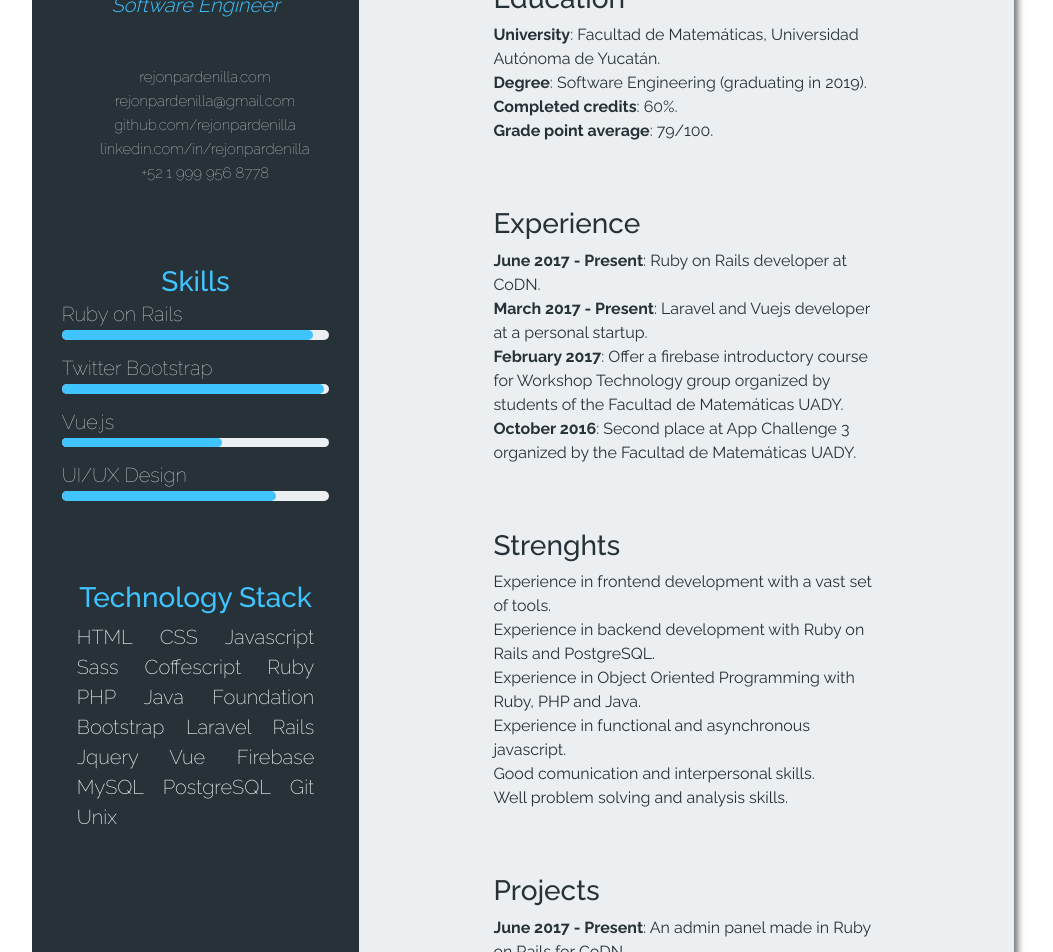
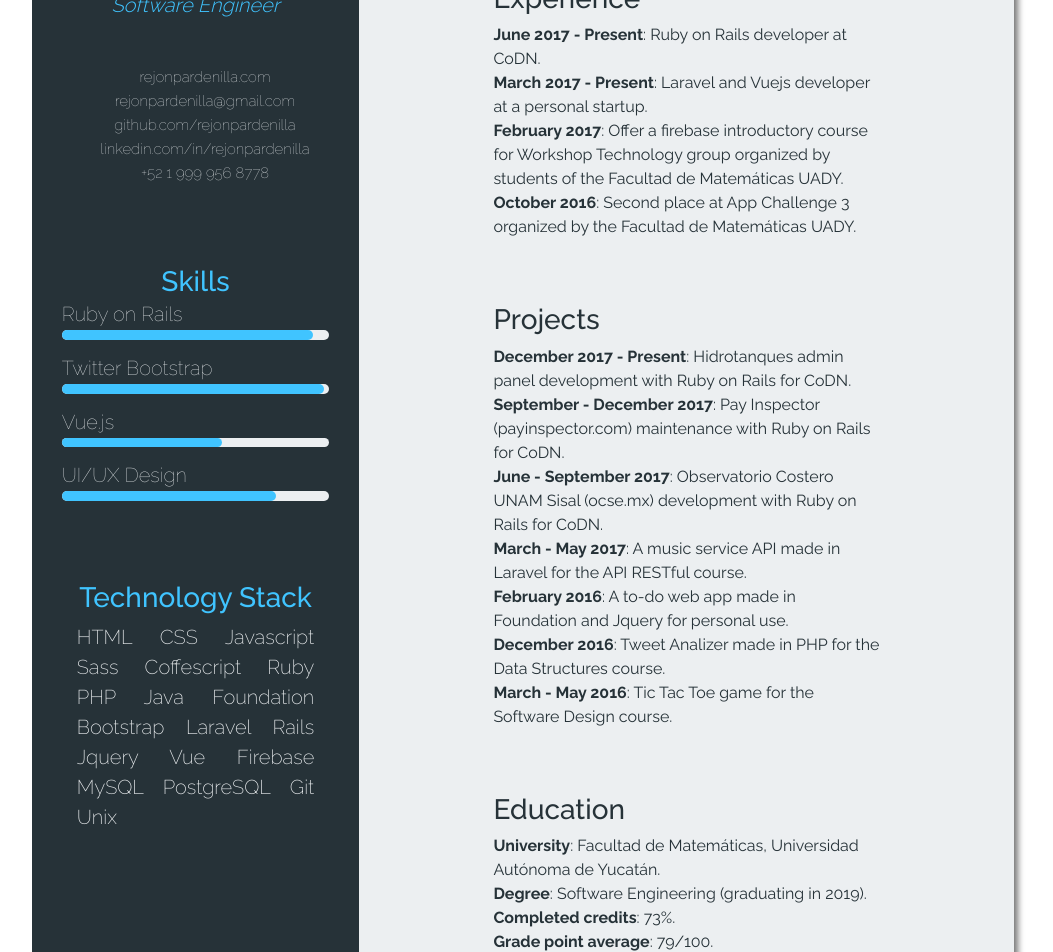
Before and after one commit to rejonpardenilla/rejonpardenilla, a Vue app: page / in a window 1280 px wide. Shown: the part 340-1292 px from the top of the page, without its empty margins (117-1170 px from the left). Built offline with nearby package versions, Linux system fonts and the light colour scheme; some icons are missing; the HTML template or start-up script is replaced by a standard one.

Commit message:
update resume details

```diff
--- a/src/components/MainContent.vue
+++ b/src/components/MainContent.vue
@@ -5,13 +5,6 @@
         I’m a Jr. Web Developer currently coursing 6th semester of Software
         Engineering in the Facultad de Matemáticas in the Universidad Autónoma
         de Yucatán and I’m looking for an job in frontend or backend development.
-      </content-info>
-
-      <content-info title="Education">
-        <b>University</b>: Facultad de Matemáticas, Universidad Autónoma de Yucatán. <br>
-        <b>Degree</b>: Software Engineering (graduating in 2019). <br>
-        <b>Completed credits</b>: 60%. <br>
-        <b>Grade point average</b>: 79/100. <br>
       </content-info>
 
       <content-info title="Experience">
@@ -22,21 +15,31 @@
         <b>October 2016</b>: Second place at App Challenge 3 organized by the Facultad de Matemáticas UADY. <br>
       </content-info>
 
-      <content-info title="Strenghts">
-        Experience in frontend development with a vast set of tools. <br>
-        Experience in backend development with Ruby on Rails and PostgreSQL. <br>
-        Experience in Object Oriented Programming with Ruby, PHP and Java. <br>
-        Experience in functional and asynchronous javascript. <br>
-        Good comunication and interpersonal skills. <br>
-        Well problem solving and analysis skills. <br>
-      </content-info>
-
       <content-info title="Projects">
-        <b>June 2017 - Present</b>: An admin panel made in Ruby on Rails for CoDN. <br>
+        <b>December 2017 - Present</b>: Hidrotanques admin panel development with Ruby on Rails for CoDN. <br>
+        <b>September - December 2017</b>: Pay Inspector (payinspector.com) maintenance with Ruby on Rails for CoDN. <br>
+        <b>June - September 2017</b>: Observatorio Costero UNAM Sisal (ocse.mx) development with Ruby on Rails for CoDN. <br>
         <b>March - May 2017</b>: A music service API made in Laravel for the API RESTful course. <br>
         <b>February 2016</b>: A to-do web app made in Foundation and Jquery for personal use. <br>
         <b>December 2016</b>: Tweet Analizer made in PHP for the Data Structures course. <br>
         <b>March - May 2016</b>: Tic Tac Toe game for the Software Design course. <br>
+      </content-info>
+
+      <content-info title="Education">
+        <b>University</b>: Facultad de Matemáticas, Universidad Autónoma de Yucatán. <br>
+        <b>Degree</b>: Software Engineering (graduating in 2019). <br>
+        <b>Completed credits</b>: 73%. <br>
+        <b>Grade point average</b>: 79/100. <br>
+      </content-info>
+
+      <content-info title="Strenghts">
+        Frontend development with a vast set of tools. <br>
+        UI/UX design with Sketch App. <br>
+        Backend development with Ruby on Rails and PostgreSQL. <br>
+        Object Oriented Programming with Ruby, PHP and Javascript. <br>
+        Functional and asynchronous Javascript ES6. <br>
+        Good comunication and interpersonal skills. <br>
+        Problem solving and analysis skills. <br>
       </content-info>
     </div>
   </div>
```
